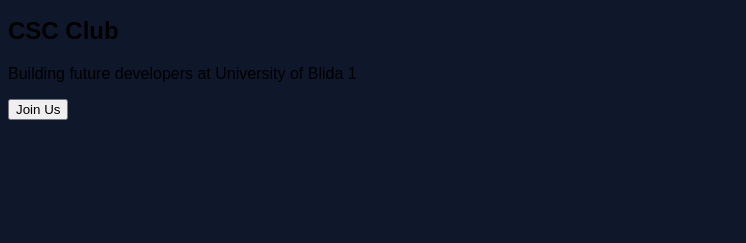
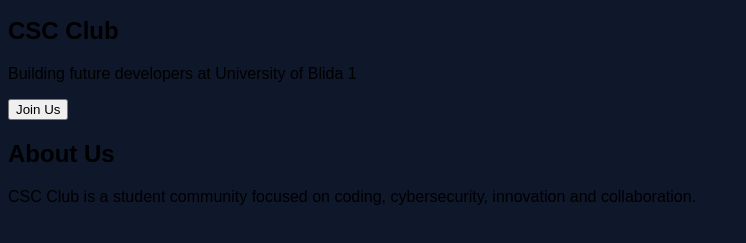
Before and after one commit to amanihns/Club-web-project, a plain HTML site: page index.html in a window 1280 px wide. Shown: the part 47-290 px from the top of the page, without its empty margins (0-746 px from the left). Drawn offline with Linux system fonts and the light colour scheme.

Commit message:
Added About Us section

```diff
--- a/index.html
+++ b/index.html
@@ -30,5 +30,13 @@
 <button>Join Us</button>
 </section>
 
+    <section class="about">
+<h2>About Us</h2>
+<p>
+ CSC Club is a student community focused on coding,
+ cybersecurity, innovation and collaboration.
+</p>
+</section>
+
 </body>
 </html>
```
